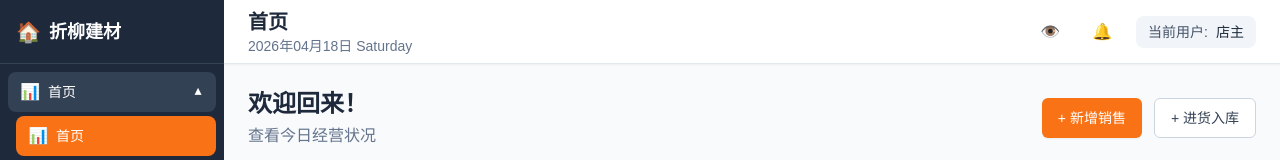
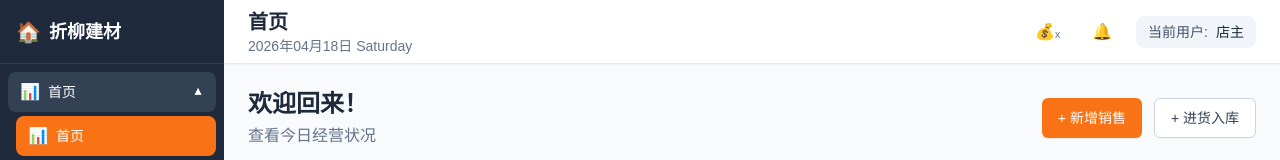
Before and after one commit to JavaJinYH/JCSN, a React (Vite) app: page /dashboard in a window 1280 px wide. Shown: the top 160 px of the page. Built offline with nearby package versions, Linux system fonts and the light colour scheme; the HTML template or start-up script is replaced by a standard one.

Commit message:
style(Header): 更换金额显示图标

```diff
--- a/src/components/layout/Header.tsx
+++ b/src/components/layout/Header.tsx
@@ -72,7 +72,7 @@ export function Header() {
           title={showMoney ? '隐藏金额' : '显示金额'}
           className="p-2 rounded-lg transition-all text-slate-500 hover:text-slate-700 hover:bg-slate-100"
         >
-          {showMoney ? '🙈' : '👁️'}
+          {showMoney ? '💰' : '💰ₓ'}
         </button>
         {isElectron && (
           <button
```
